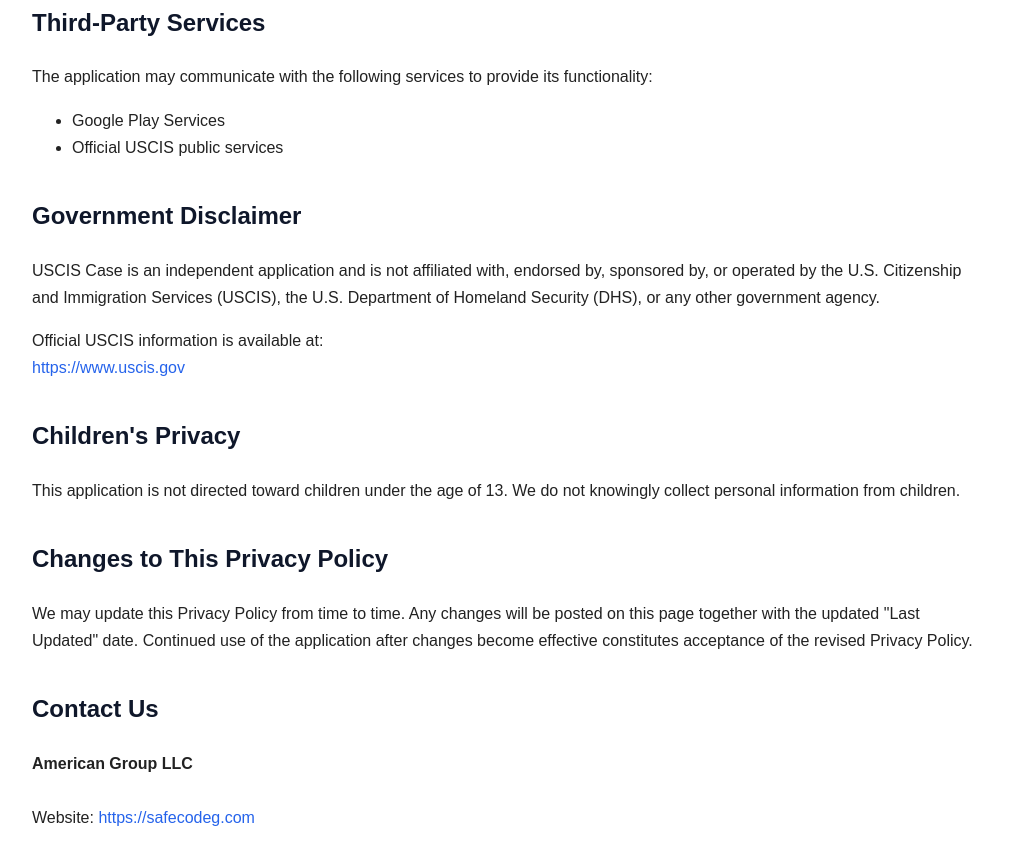
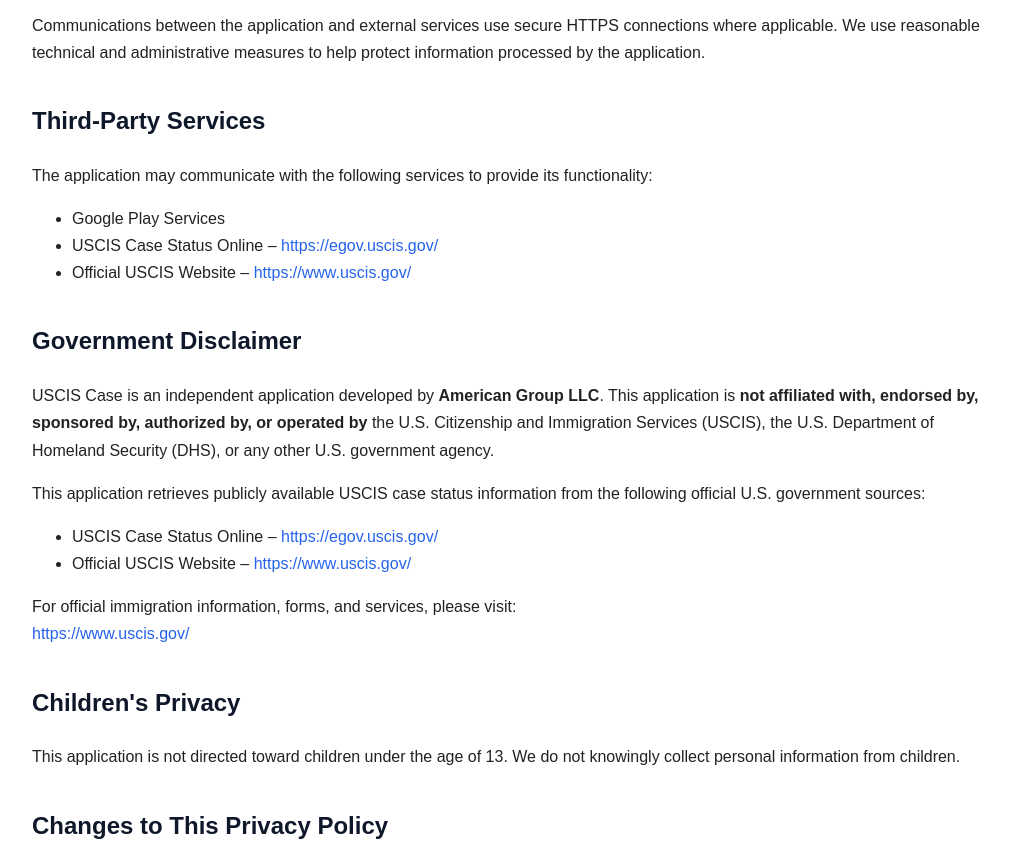
Before and after one commit to AmericanGroupLLC/AmericanGroupLLC.github.io, a website: page policy/USCIS Case Tracker/index.html in a window 1280 px wide. Shown: the part 1813-2661 px from the top of the page, without its empty margins (133-1144 px from the left). Drawn offline with Linux system fonts and the light colour scheme.

Commit message:
Update index.html

````diff
--- a/policy/USCIS Case Tracker/index.html
+++ b/policy/USCIS Case Tracker/index.html
@@ -1,4 +1,3 @@
-```html
 <!DOCTYPE html>
 <html lang="en">
 <head>
@@ -74,7 +73,7 @@
 
 <div class="container">
 
-<p><strong>Last Updated:</strong> July 27, 2026</p>
+<p><strong>Last Updated:</strong> July 29, 2026</p>
 
 <p>
 This Privacy Policy applies to <strong>USCIS Case</strong>, developed and published by <strong>American Group LLC</strong>. By using the application, you agree to the practices described in this Privacy Policy.
@@ -121,7 +120,11 @@
 <h2>Information We Collect</h2>
 
 <p>
-USCIS Case does not require users to create an account or sign in. The application allows users to search publicly available USCIS case status information by entering a USCIS receipt number.
+USCIS Case does not require users to create an account or sign in. The application allows users to search publicly available USCIS case status information by entering a valid USCIS receipt number.
+</p>
+
+<p>
+The application retrieves publicly available case status information from the official USCIS Case Status Online service and does not modify or alter any government information.
 </p>
 
 <p>
@@ -172,19 +175,29 @@
 
 <ul>
 <li>Google Play Services</li>
-<li>Official USCIS public services</li>
+<li>USCIS Case Status Online – <a href="https://egov.uscis.gov/">https://egov.uscis.gov/</a></li>
+<li>Official USCIS Website – <a href="https://www.uscis.gov/">https://www.uscis.gov/</a></li>
 </ul>
 
 <h2>Government Disclaimer</h2>
 
 <p>
-USCIS Case is an independent application and is not affiliated with, endorsed by, sponsored by, or operated by the U.S. Citizenship and Immigration Services (USCIS), the U.S. Department of Homeland Security (DHS), or any other government agency.
+USCIS Case is an independent application developed by <strong>American Group LLC</strong>. This application is <strong>not affiliated with, endorsed by, sponsored by, authorized by, or operated by</strong> the U.S. Citizenship and Immigration Services (USCIS), the U.S. Department of Homeland Security (DHS), or any other U.S. government agency.
 </p>
 
 <p>
-Official USCIS information is available at:
+This application retrieves publicly available USCIS case status information from the following official U.S. government sources:
+</p>
+
+<ul>
+<li>USCIS Case Status Online – <a href="https://egov.uscis.gov/">https://egov.uscis.gov/</a></li>
+<li>Official USCIS Website – <a href="https://www.uscis.gov/">https://www.uscis.gov/</a></li>
+</ul>
+
+<p>
+For official immigration information, forms, and services, please visit:
 <br>
-<a href="https://www.uscis.gov">https://www.uscis.gov</a>
+<a href="https://www.uscis.gov/">https://www.uscis.gov/</a>
 </p>
 
 <h2>Children's Privacy</h2>
@@ -222,4 +235,3 @@
 
 </body>
 </html>
-```
````
